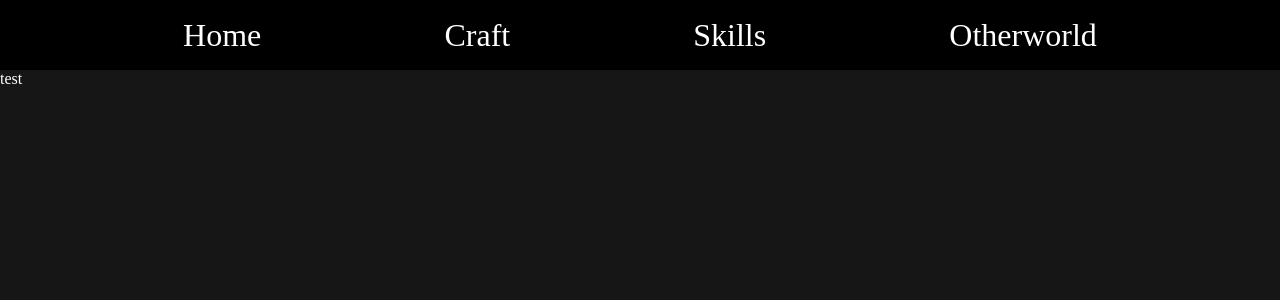
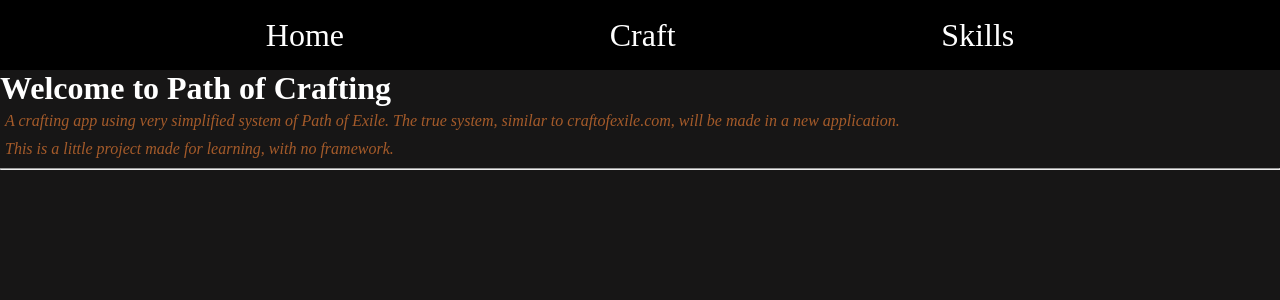
Before and after one commit to clementolive/CraftingApp, a PHP site: page / in a window 1280 px wide. Shown: the top 300 px of the page. Run offline with PHP 8.4, Linux system fonts and the light colour scheme.

Commit message:
Small improvments

```diff
--- a/index.php
+++ b/index.php
@@ -7,7 +7,16 @@
 
     <?php include "./navbar.html" ?>
 
-<p> test </p>
+<h1>Welcome to Path of Crafting</h1>
+<ul>
+    <li class="flavour">A crafting app using very simplified system of Path of Exile.
+    The true system, similar to craftofexile.com, will be made in a new application.
+
+    </li><li class="flavour"> This is a little project made for learning, with no framework.</li>
+</ul>
+
+<hr>
+
 
 </body>
 </html>
--- a/navbar.html
+++ b/navbar.html
@@ -3,6 +3,5 @@
         <li class="nav_item" ><a href="index.php">Home</a></li>
         <li class="nav_item" ><a href="craft.php">Craft</a></li>
         <li class="nav_item" ><a href="skills.php">Skills</a></li>
-        <li class="nav_item" ><a href="otherworld.php">Otherworld</a></li>
     </ul>
 </nav>
--- a/style.css
+++ b/style.css
@@ -140,7 +140,7 @@ th, td{
     box-shadow: inset 0 0 8px gold, 0 0 2em red;
 }*/
 
-#flavour{
+.flavour{
     color:rgb(165, 91, 42);
     font-style:italic;
     padding:5px;
```
